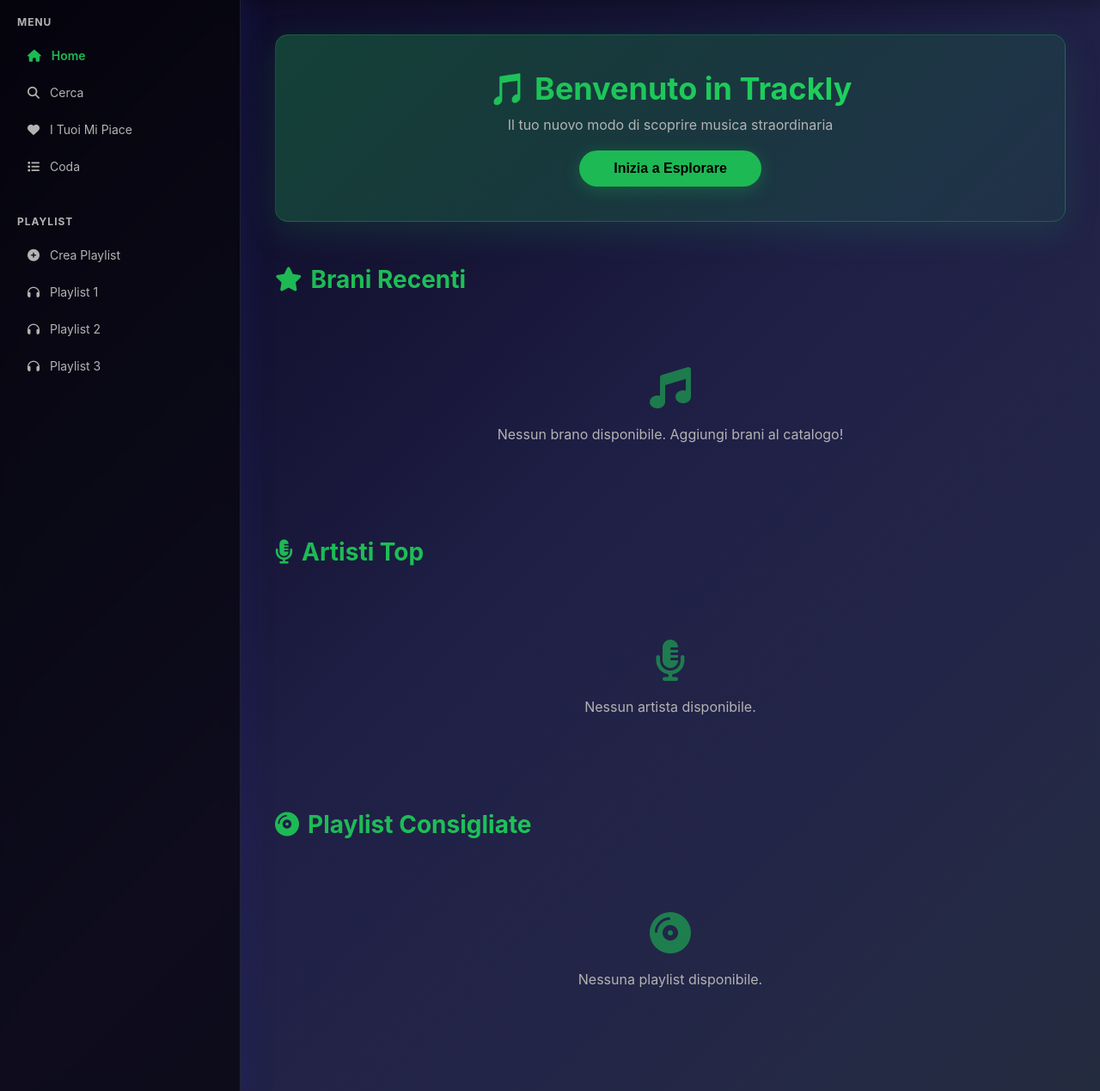
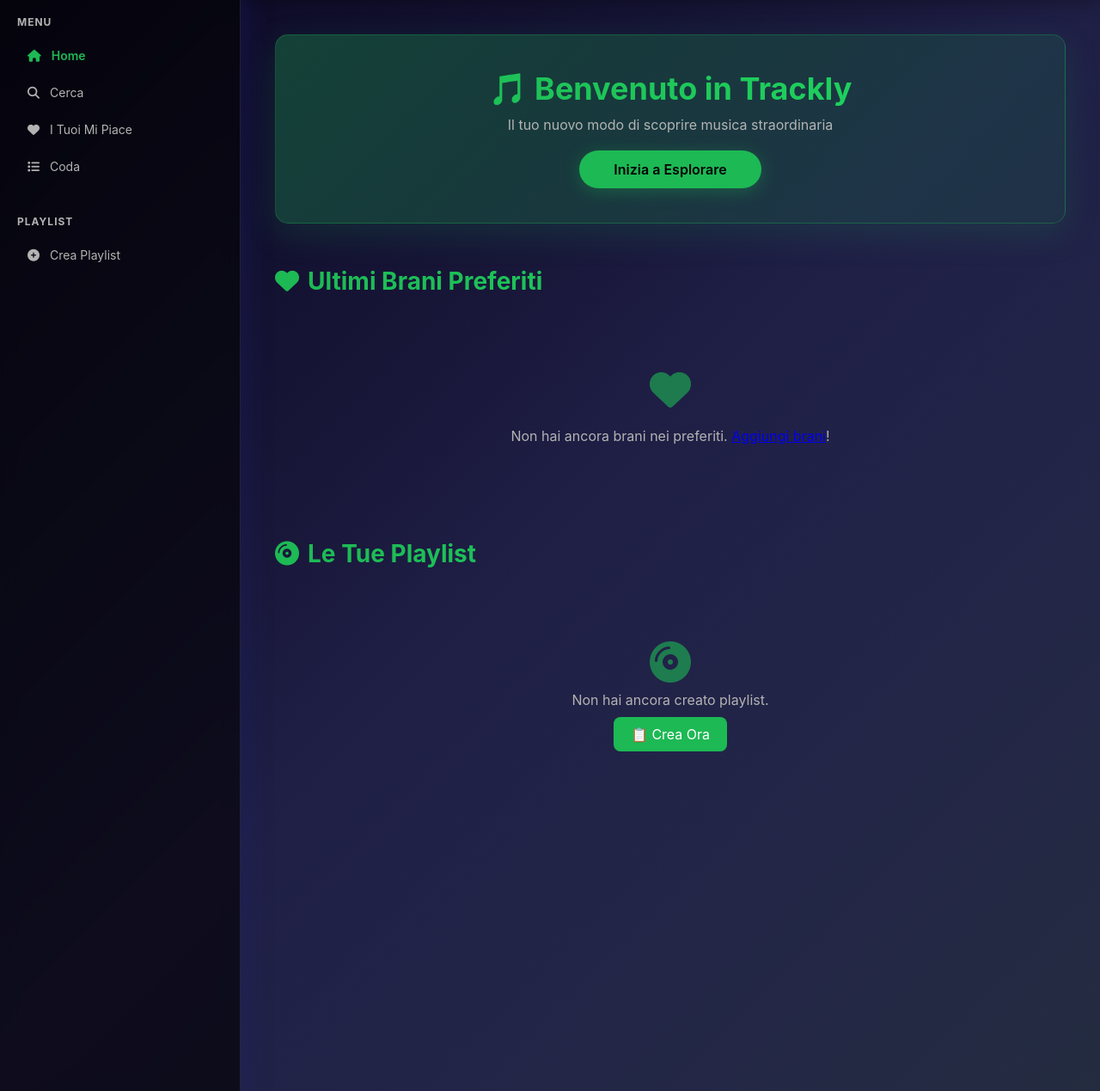
Before and after one commit to Chen-Gia/ProgettoInformatica, a PHP site: page / in a window 1280 px wide. Shown: the part 71-1340 px from the top of the page at 86% size. Run offline with PHP 8.4, Linux system fonts and the light colour scheme; the visitor is signed in with stand-in values (Sample User, id 1); data that the repository does not hold is empty.

Commit message:
Modifica la pagina home con i brani preferiti recenti e le playlist

```diff
--- a/frontend/index.php
+++ b/frontend/index.php
@@ -11,10 +11,28 @@ if (!isset($_SESSION['logged']) || $_SESSION['logged'] != 1) {
 $username = $_SESSION['username'];
 $livello = $_SESSION['livello'];
 
-// Esempi di query per ottenere dati (modifica secondo le tue tabelle)
-$brani_recenti = $connessione->query("SELECT * FROM brani LIMIT 6");
-$artisti = $connessione->query("SELECT * FROM artisti LIMIT 6");
-$playlist = $connessione->query("SELECT * FROM playlist LIMIT 6");
+// Brani preferiti dell'utente (ultimi 12 = 2 righe)
+$stmt_preferiti = $connessione->prepare("
+    SELECT b.id, b.titolo, b.anno, a.nome as artista
+    FROM preferiti p
+    JOIN brani b ON p.brano_id = b.id
+    JOIN artisti a ON b.artista_id = a.id
+    WHERE p.utente_username = ?
+    ORDER BY p.id DESC
+    LIMIT 12
+");
+$stmt_preferiti->execute([$username]);
+$brani_preferiti = $stmt_preferiti->fetchAll(PDO::FETCH_ASSOC);
+
+// Playlist dell'utente
+$stmt_playlist = $connessione->prepare("
+    SELECT id, nome
+    FROM playlist
+    WHERE utente_username = ?
+    ORDER BY id DESC
+");
+$stmt_playlist->execute([$username]);
+$playlist_utente = $stmt_playlist->fetchAll(PDO::FETCH_ASSOC);
 ?>
 
 <!DOCTYPE html>
@@ -48,10 +66,10 @@ $playlist = $connessione->query("SELECT * FROM playlist LIMIT 6");
             <div class="nav-section">
                 <h3>Playlist</h3>
                 <ul>
-                    <li><a href="#"><i class="fas fa-plus-circle"></i> Crea Playlist</a></li>
-                    <li><a href="#"><i class="fas fa-headphones"></i> Playlist 1</a></li>
-                    <li><a href="#"><i class="fas fa-headphones"></i> Playlist 2</a></li>
-                    <li><a href="#"><i class="fas fa-headphones"></i> Playlist 3</a></li>
+                    <?php foreach ($playlist_utente as $pl): ?>
+                        <li><a href="#"><i class="fas fa-headphones"></i> <?php echo htmlspecialchars($pl['nome']); ?></a></li>
+                    <?php endforeach; ?>
+                    <li><a href="crea_playlist.php"><i class="fas fa-plus-circle"></i> Crea Playlist</a></li>
                 </ul>
             </div>
         </div>
@@ -77,17 +95,17 @@ $playlist = $connessione->query("SELECT * FROM playlist LIMIT 6");
                 <div class="hero">
                     <h1>🎵 Benvenuto in Trackly</h1>
                     <p>Il tuo nuovo modo di scoprire musica straordinaria</p>
-                    <button class="hero-btn">Inizia a Esplorare</button>
+                    <a href="cerca.php" class="hero-btn" style="text-decoration:none; display:inline-block;">Inizia a Esplorare</a>
                 </div>
 
-                <!-- BRANI RECENTI -->
+                <!-- ULTIMI BRANI PREFERITI -->
                 <div class="section-title">
-                    <i class="fas fa-star"></i> Brani Recenti
+                    <i class="fas fa-heart"></i> Ultimi Brani Preferiti
                 </div>
                 <div class="grid-container">
                     <?php
-                    if ($brani_recenti && $brani_recenti->num_rows > 0) {
-                        while ($brano = $brani_recenti->fetch_assoc()) {
+                    if (count($brani_preferiti) > 0) {
+                        foreach ($brani_preferiti as $brano) {
                             echo "<div class='card'>";
                             echo "<div class='card-image'><i class='fas fa-music'></i></div>";
                             echo "<div class='card-title'>" . htmlspecialchars($brano['titolo'] ?? 'Senza titolo') . "</div>";
@@ -97,56 +115,33 @@ $playlist = $connessione->query("SELECT * FROM playlist LIMIT 6");
                         }
                     } else {
                         echo "<div class='empty-state' style='grid-column: 1/-1;'>";
-                        echo "<i class='fas fa-music'></i>";
-                        echo "<p>Nessun brano disponibile. Aggiungi brani al catalogo!</p>";
+                        echo "<i class='fas fa-heart'></i>";
+                        echo "<p>Non hai ancora brani nei preferiti. <a href='cerca.php'>Aggiungi brani</a>!</p>";
                         echo "</div>";
                     }
                     ?>
                 </div>
 
-                <!-- ARTISTI TOP -->
+                <!-- PLAYLIST UTENTE -->
                 <div class="section-title">
-                    <i class="fas fa-microphone-alt"></i> Artisti Top
+                    <i class="fas fa-compact-disc"></i> Le Tue Playlist
                 </div>
                 <div class="grid-container">
                     <?php
-                    if ($artisti && $artisti->num_rows > 0) {
-                        while ($artista = $artisti->fetch_assoc()) {
-                            echo "<div class='card'>";
-                            echo "<div class='card-image' style='background: linear-gradient(135deg, #FF6B6B, #FF8E72);'><i class='fas fa-user'></i></div>";
-                            echo "<div class='card-title'>" . htmlspecialchars($artista['nome'] ?? 'Artista sconosciuto') . "</div>";
-                            echo "<div class='card-subtitle'>Artista</div>";
-                            echo "<button class='card-action'><i class='fas fa-play'></i> Ascolta</button>";
-                            echo "</div>";
-                        }
-                    } else {
-                        echo "<div class='empty-state' style='grid-column: 1/-1;'>";
-                        echo "<i class='fas fa-microphone-alt'></i>";
-                        echo "<p>Nessun artista disponibile.</p>";
-                        echo "</div>";
-                    }
-                    ?>
-                </div>
-
-                <!-- PLAYLIST -->
-                <div class="section-title">
-                    <i class="fas fa-compact-disc"></i> Playlist Consigliate
-                </div>
-                <div class="grid-container">
-                    <?php
-                    if ($playlist && $playlist->num_rows > 0) {
-                        while ($item = $playlist->fetch_assoc()) {
+                    if (count($playlist_utente) > 0) {
+                        foreach ($playlist_utente as $item) {
                             echo "<div class='card'>";
                             echo "<div class='card-image' style='background: linear-gradient(135deg, #4ECDC4, #44A08D);'><i class='fas fa-list'></i></div>";
-                            echo "<div class='card-title'>" . htmlspecialchars($item['nome'] ?? 'Playlist') . "</div>";
-                            echo "<div class='card-subtitle'>" . htmlspecialchars($item['descrizione'] ?? 'Playlist') . "</div>";
+                            echo "<div class='card-title'>" . htmlspecialchars($item['nome']) . "</div>";
+                            echo "<div class='card-subtitle'>Playlist</div>";
                             echo "<button class='card-action'><i class='fas fa-play'></i> Riproduci</button>";
                             echo "</div>";
                         }
                     } else {
-                        echo "<div class='empty-state' style='grid-column: 1/-1;'>";
-                        echo "<i class='fas fa-compact-disc'></i>";
-                        echo "<p>Nessuna playlist disponibile.</p>";
+                        echo "<div class='empty-state' style='grid-column: 1/-1; text-align: center;'>";
+                        echo "<i class='fas fa-compact-disc' style='font-size: 48px; margin-bottom: 10px; display: block;'></i>";
+                        echo "<p>Non hai ancora creato playlist.</p>";
+                        echo "<a href='crea_playlist.php' style='display: inline-block; margin-top: 10px; padding: 10px 20px; background: #1DB954; color: white; border-radius: 8px; text-decoration: none;'>📋 Crea Ora</a>";
                         echo "</div>";
                     }
                     ?>
```
Also changed, not shown: index.php (deleted, +0 -20 lines).
